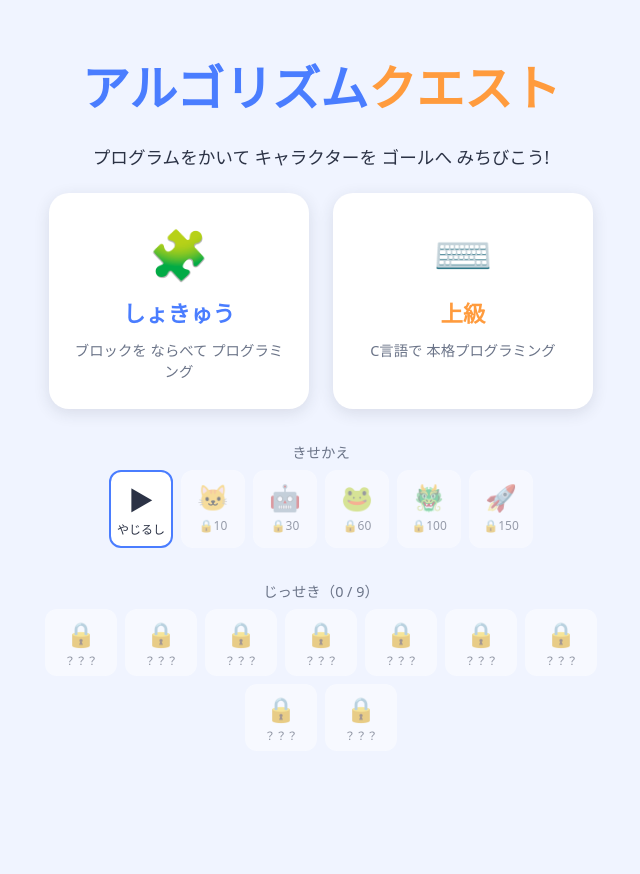
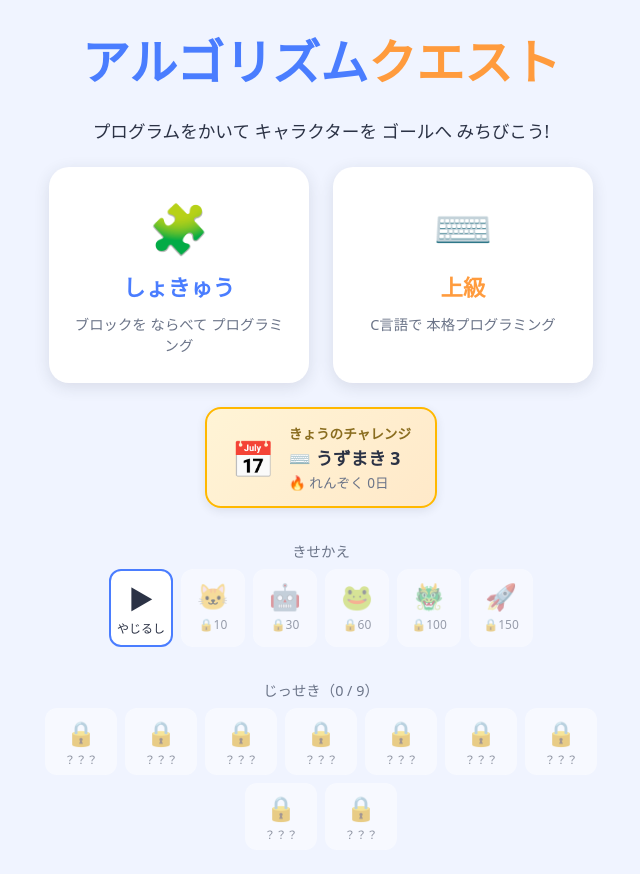
Before and after one commit to piku-2/algorithm-game, a React (Vite) app in the folder front/: page / in a window 1280 px wide. Shown: the whole page, without its empty margins (319-959 px from the left). Before the commit the page ends 800 px from the top, so only its background shows below. Built offline with nearby package versions, Linux system fonts and the light colour scheme; no server answers.

Commit message:
きょうのチャレンジ機能を追加: 日替わりステージとストリークカウンター

```diff
--- a/front/src/App.tsx
+++ b/front/src/App.tsx
@@ -11,6 +11,7 @@ import {
   unlockedAchievementIds,
   type Achievement,
 } from './game/achievements';
+import { currentStreak, hasClearedToday, pickDailyStage, recordDailyClear } from './game/dailyChallenge';
 import { TitleScreen } from './components/TitleScreen';
 import { StageSelect, type Progress } from './components/StageSelect';
 import { PlayScreen } from './components/PlayScreen';
@@ -19,7 +20,7 @@ import { AchievementToast } from './components/AchievementToast';
 type Screen =
   | { name: 'title' }
   | { name: 'select'; mode: 'block' | 'code' }
-  | { name: 'play'; mode: 'block' | 'code'; stageId: string };
+  | { name: 'play'; mode: 'block' | 'code'; stageId: string; from?: 'daily' };
 
 const PROGRESS_KEY = 'algorithm-game-progress';
 
@@ -75,6 +76,7 @@ export default function App() {
 
   const stats = computeStats(stages, progress);
   const unlockedIds = unlockedAchievementIds(stats);
+  const dailyStage = pickDailyStage(stages);
 
   useEffect(() => {
     const newlyUnlocked = ACHIEVEMENTS.filter(
@@ -99,11 +101,19 @@ export default function App() {
     if (apiAvailable) {
       void postProgress(stageId, stars).catch(() => {});
     }
+    if (dailyStage && stageId === dailyStage.id) {
+      recordDailyClear();
+    }
   };
 
   const handleSelectSkin = (id: string) => {
     setSkinId(id);
     saveSkinId(id);
+  };
+
+  const handleStartDaily = () => {
+    if (!dailyStage) return;
+    setScreen({ name: 'play', mode: dailyStage.mode, stageId: dailyStage.id, from: 'daily' });
   };
 
   let content: ReactNode;
@@ -116,6 +126,10 @@ export default function App() {
         totalStars={totalStars(progress)}
         onSelectSkin={handleSelectSkin}
         unlockedAchievementIds={unlockedIds}
+        dailyStage={dailyStage}
+        dailyStreak={currentStreak()}
+        dailyClearedToday={hasClearedToday()}
+        onStartDaily={handleStartDaily}
       />
     );
   } else {
@@ -140,12 +154,15 @@ export default function App() {
         setScreen({ name: 'select', mode: screen.mode });
         content = null;
       } else {
+        const fromDaily = screen.from === 'daily';
         content = (
           <PlayScreen
             key={stage.id}
             stage={stage}
             onClear={handleClear}
-            onBack={() => setScreen({ name: 'select', mode: screen.mode })}
+            onBack={() =>
+              setScreen(fromDaily ? { name: 'title' } : { name: 'select', mode: screen.mode })
+            }
             onNext={
               next ? () => setScreen({ name: 'play', mode: screen.mode, stageId: next.id }) : null
             }
--- /dev/null
+++ b/front/src/components/DailyChallengeCard.tsx
@@ -0,0 +1,25 @@
+import type { Stage } from '../game/types';
+
+interface Props {
+  stage: Stage;
+  streak: number;
+  clearedToday: boolean;
+  onStart: () => void;
+}
+
+export function DailyChallengeCard({ stage, streak, clearedToday, onStart }: Props) {
+  return (
+    <button className="daily-card" onClick={onStart}>
+      <span className="daily-emoji">📅</span>
+      <span className="daily-body">
+        <span className="daily-title">きょうのチャレンジ</span>
+        <span className="daily-stage-name">
+          {stage.mode === 'block' ? '🧩' : '⌨️'} {stage.name}
+        </span>
+        <span className="daily-streak">
+          {clearedToday ? '✅ きょうはクリアずみ!' : '🔥 れんぞく ' + streak + '日'}
+        </span>
+      </span>
+    </button>
+  );
+}
--- a/front/src/components/TitleScreen.tsx
+++ b/front/src/components/TitleScreen.tsx
@@ -1,5 +1,7 @@
+import type { Stage } from '../game/types';
 import { SkinPicker } from './SkinPicker';
 import { AchievementGallery } from './AchievementGallery';
+import { DailyChallengeCard } from './DailyChallengeCard';
 
 interface Props {
   onSelectMode: (mode: 'block' | 'code') => void;
@@ -7,6 +9,10 @@ interface Props {
   totalStars: number;
   onSelectSkin: (id: string) => void;
   unlockedAchievementIds: Set<string>;
+  dailyStage: Stage | null;
+  dailyStreak: number;
+  dailyClearedToday: boolean;
+  onStartDaily: () => void;
 }
 
 export function TitleScreen({
@@ -15,6 +21,10 @@ export function TitleScreen({
   totalStars,
   onSelectSkin,
   unlockedAchievementIds,
+  dailyStage,
+  dailyStreak,
+  dailyClearedToday,
+  onStartDaily,
 }: Props) {
   return (
     <div className="title-screen">
@@ -34,6 +44,14 @@ export function TitleScreen({
           <span className="mode-desc">C言語で 本格プログラミング</span>
         </button>
       </div>
+      {dailyStage && (
+        <DailyChallengeCard
+          stage={dailyStage}
+          streak={dailyStreak}
+          clearedToday={dailyClearedToday}
+          onStart={onStartDaily}
+        />
+      )}
       <SkinPicker currentSkinId={currentSkinId} totalStars={totalStars} onSelect={onSelectSkin} />
       <AchievementGallery unlockedIds={unlockedAchievementIds} />
     </div>
--- /dev/null
+++ b/front/src/game/dailyChallenge.ts
@@ -0,0 +1,68 @@
+import type { Stage } from './types';
+
+function dateKey(date: Date): string {
+  return `${date.getFullYear()}-${String(date.getMonth() + 1).padStart(2, '0')}-${String(
+    date.getDate(),
+  ).padStart(2, '0')}`;
+}
+
+function hashString(s: string): number {
+  let h = 0;
+  for (let i = 0; i < s.length; i++) {
+    h = (h * 31 + s.charCodeAt(i)) >>> 0;
+  }
+  return h;
+}
+
+/** 日付から決定的にステージを1つ選ぶ(全300ステージから) */
+export function pickDailyStage(stages: Stage[], date: Date = new Date()): Stage | null {
+  if (stages.length === 0) return null;
+  const seed = hashString(dateKey(date));
+  return stages[seed % stages.length];
+}
+
+const STREAK_KEY = 'algorithm-game-daily-streak';
+
+interface StreakState {
+  lastDate: string;
+  streak: number;
+}
+
+function loadStreak(): StreakState {
+  try {
+    const parsed = JSON.parse(localStorage.getItem(STREAK_KEY) ?? 'null');
+    if (parsed && typeof parsed.lastDate === 'string' && typeof parsed.streak === 'number') {
+      return parsed as StreakState;
+    }
+  } catch {
+    // 壊れたデータは無視して初期化
+  }
+  return { lastDate: '', streak: 0 };
+}
+
+function saveStreak(state: StreakState): void {
+  localStorage.setItem(STREAK_KEY, JSON.stringify(state));
+}
+
+/** 今日クリアしたことを記録し、更新後のストリーク日数を返す(同日2回目以降は変化しない) */
+export function recordDailyClear(date: Date = new Date()): number {
+  const today = dateKey(date);
+  const state = loadStreak();
+  if (state.lastDate === today) return state.streak;
+  const yesterday = dateKey(new Date(date.getTime() - 86400000));
+  const streak = state.lastDate === yesterday ? state.streak + 1 : 1;
+  saveStreak({ lastDate: today, streak });
+  return streak;
+}
+
+/** きょう時点でのストリーク日数(1日でも欠けていたら0) */
+export function currentStreak(date: Date = new Date()): number {
+  const state = loadStreak();
+  const today = dateKey(date);
+  const yesterday = dateKey(new Date(date.getTime() - 86400000));
+  return state.lastDate === today || state.lastDate === yesterday ? state.streak : 0;
+}
+
+export function hasClearedToday(date: Date = new Date()): boolean {
+  return loadStreak().lastDate === dateKey(date);
+}
--- a/front/src/styles.css
+++ b/front/src/styles.css
@@ -113,6 +113,50 @@ h1, h2, h3 {
 
 .mode-desc {
   font-size: 0.9rem;
+  color: #6b7488;
+}
+
+/* ---------- きょうのチャレンジ ---------- */
+
+.daily-card {
+  display: flex;
+  align-items: center;
+  gap: 14px;
+  padding: 14px 24px;
+  background: linear-gradient(135deg, #fff4d6, #ffe9c9);
+  border: 2px solid var(--star);
+  border-radius: 16px;
+  box-shadow: 0 3px 10px rgb(43 50 69 / 0.1);
+  text-align: left;
+}
+
+.daily-card:hover {
+  transform: translateY(-2px);
+}
+
+.daily-emoji {
+  font-size: 2.2rem;
+}
+
+.daily-body {
+  display: flex;
+  flex-direction: column;
+  gap: 2px;
+}
+
+.daily-title {
+  font-weight: bold;
+  color: #8a6d1f;
+  font-size: 0.85rem;
+}
+
+.daily-stage-name {
+  font-size: 1.1rem;
+  font-weight: bold;
+}
+
+.daily-streak {
+  font-size: 0.85rem;
   color: #6b7488;
 }
 
```
Also changed, not shown: 1 other file (tests, documents, lock files or other folders).
